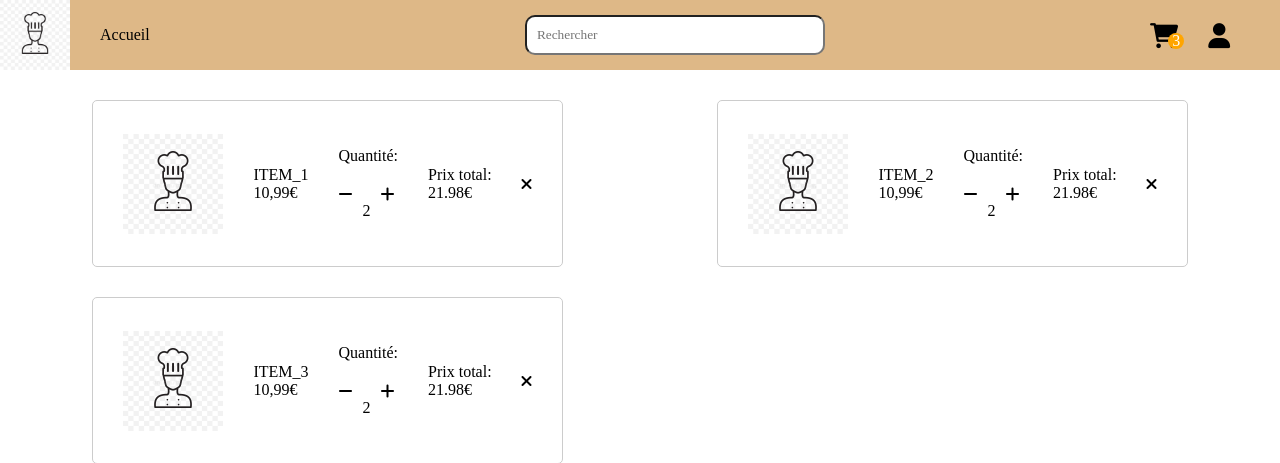
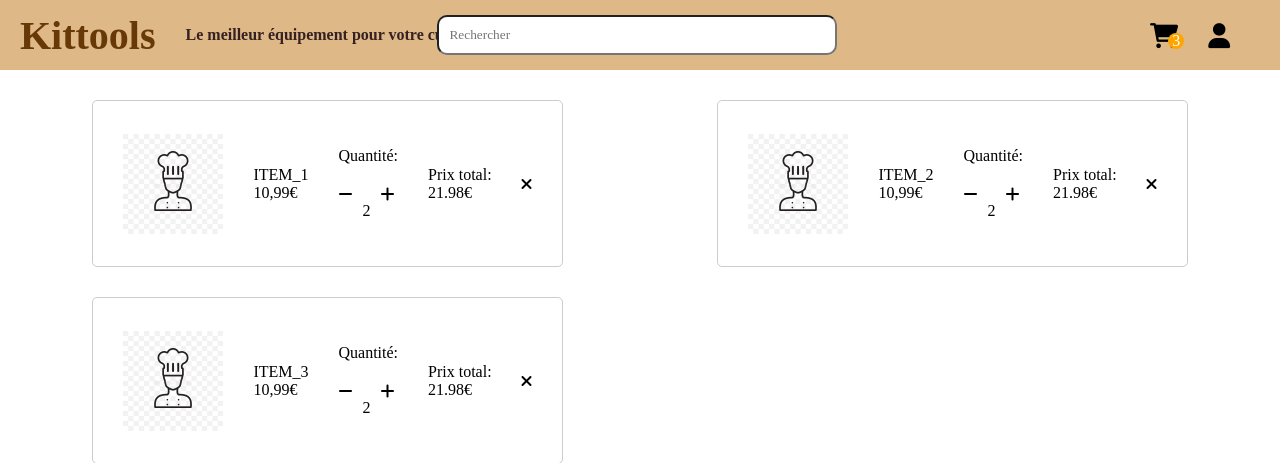
Before and after one commit to Legende2K/Site_E_commerce_web, a PHP site: page /cart.php in a window 1280 px wide. Shown: the top 463 px of the page. Run offline with PHP 8.4, Linux system fonts and the light colour scheme.

Commit message:
ajout footer, logo + revisions css header

```diff
--- a/css/header.css
+++ b/css/header.css
@@ -26,6 +26,19 @@ header {
 
 header img {
     height: 100%;
+    font-size: 60px;
+}
+
+header h1{
+  font-family: "Mrs Sheppards";
+  font-size: 40px;
+  color: #663906;
+  padding-left: 20px;
+}
+
+header h4{
+  font-family: Papyrus;
+  color: rgb(53, 33, 33);
 }
 
 header input {
@@ -35,10 +48,11 @@ header input {
 }
 
 #search_bar {
-    width: 300px;
+    width: 400px;
     display: flex;
     flex-direction: column;
     justify-content: center;
+    transform: translateX(-50%);
 }
 
 .dropdown {
--- a/php/components/header.php
+++ b/php/components/header.php
@@ -1,7 +1,8 @@
 <header>
     <div id="accueil">
-        <img src="images/logo.jpg">
-        <p>Accueil</p>
+        <!-- <img src="images/logo.jpg"> -->
+        <h1>Kittools</h1>
+        <h4>Le meilleur équipement pour votre cuisine</h>
     </div>
     <div id="search_bar">
         <div class="dropdown">
```
Also changed, not shown: css/accueil.css (+4 -4 lines), css/footer.css (added, +36 -0 lines), index.php (+33 -1 lines), images/Kittools - zoom.png (added), images/Kittools.png (added).
